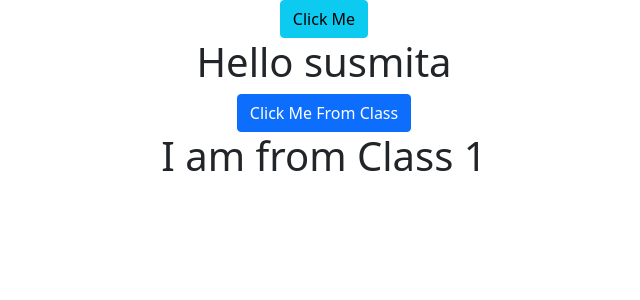
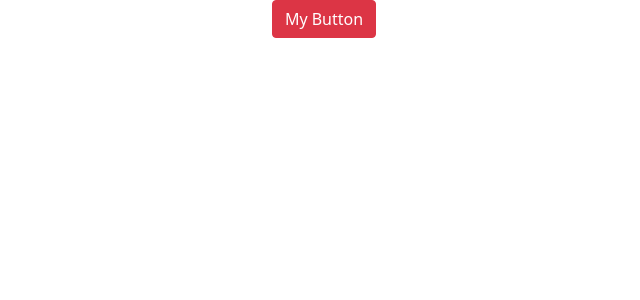
Before and after one commit to susmita1994/React_App, a React (Create React App) app in the folder my-app/: page / in a window 1280 px wide. Shown: the top 300 px of the page, without its empty margins (316-956 px from the left). Built offline with nearby package versions, Linux system fonts and the light colour scheme.

Commit message:
Arrow function
Arrow function

```diff
--- a/my-app/src/App.js
+++ b/my-app/src/App.js
@@ -3,12 +3,14 @@ import logo from './logo.svg';
 import './App.css';
 import Hello from './MyComponent/Hello';
 import Welcome from './MyComponent/Welcome';
+import Arrow from './MyComponent/Arrow';
 
 function App() {
   return (
     <div className="App">
-      <Hello name="susmita"></Hello>
-      <Welcome name="Class 1"></Welcome>
+      {/* <Hello name="susmita"></Hello>
+      <Welcome name="Class 1"></Welcome> */}
+      <Arrow></Arrow>
 
     </div>
   );
--- /dev/null
+++ b/my-app/src/MyComponent/Arrow.js
@@ -0,0 +1,20 @@
+import React from 'react';
+import '../../node_modules/bootstrap/dist/css/bootstrap.min.css';
+
+
+// function Arrow(){
+
+//     return(
+//         <button className="btn btn-danger">My Button</button>
+//     );
+// }
+
+const Arrow=()=>{
+    return(
+        <button className="btn btn-danger">My Button</button>
+    );
+}
+
+
+
+export default Arrow;
```
